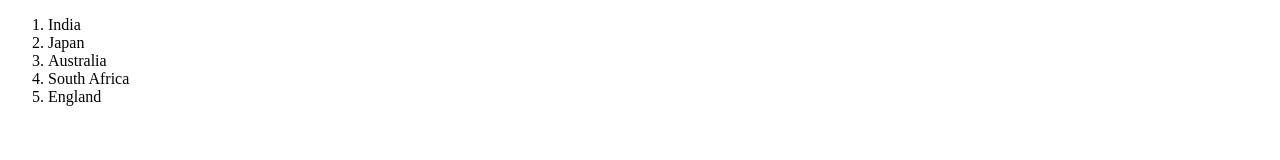
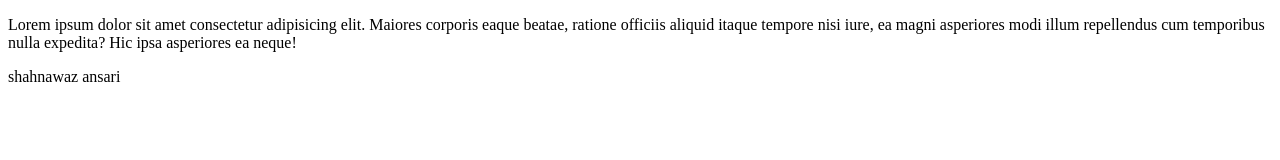
Before and after one commit to pankajwebdev06/Image-website-Assignments, a plain HTML site: page test.html in a window 1280 px wide. Drawn offline with Linux system fonts and the light colour scheme.

Commit message:
Revert "some changes in test.html"

```diff
--- a/test.html
+++ b/test.html
@@ -7,12 +7,7 @@
     <title>Document</title>
 </head>
 <body>
-    <ol>
-        <li>India</li>
-        <li>Japan</li>
-        <li>Australia</li>
-        <li>South Africa</li>
-        <li>England</li>
-    </ol>
+    <p>Lorem ipsum dolor sit amet consectetur adipisicing elit. Maiores corporis eaque beatae, ratione officiis aliquid itaque tempore nisi iure, ea magni asperiores modi illum repellendus cum temporibus nulla expedita? Hic ipsa asperiores ea neque!</p>
+    <p>shahnawaz ansari</p>
 </body>
 </html>
```
